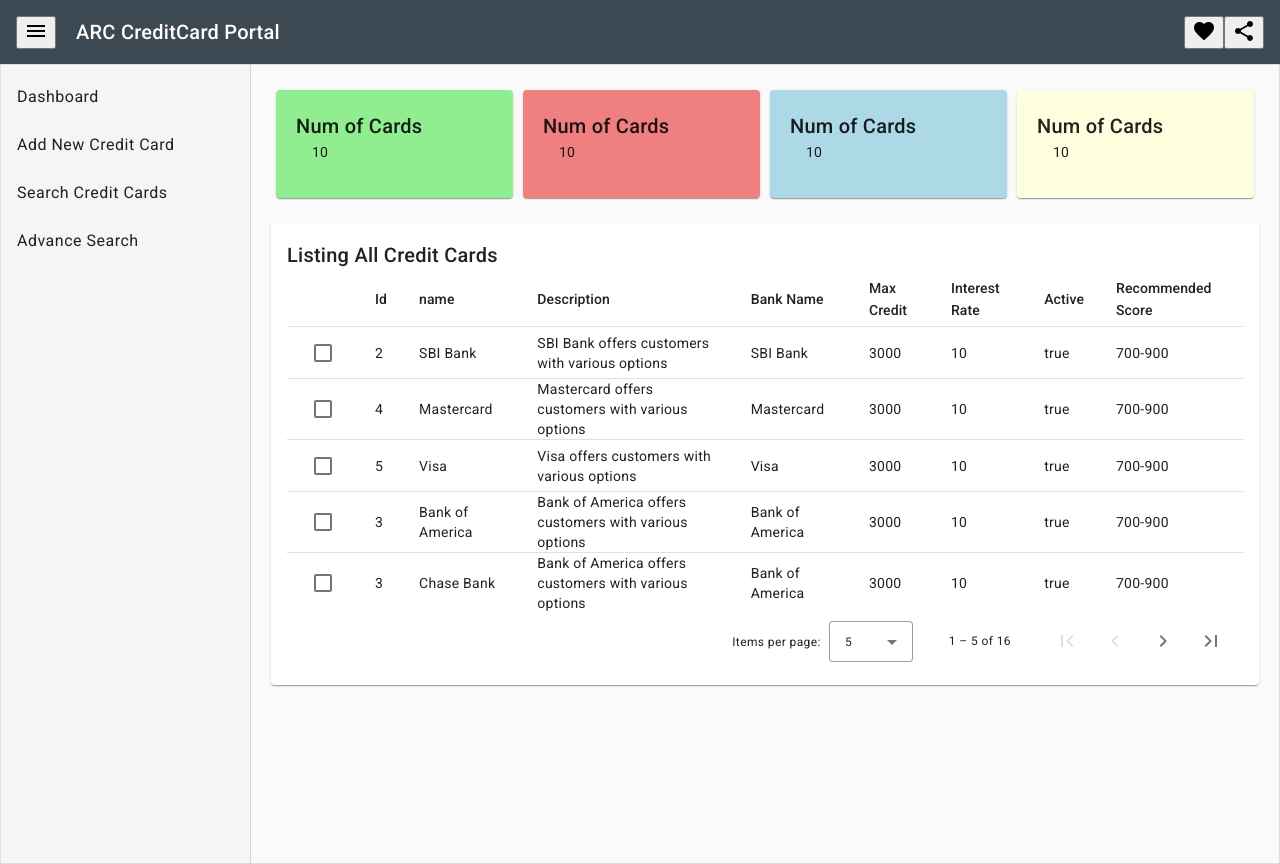
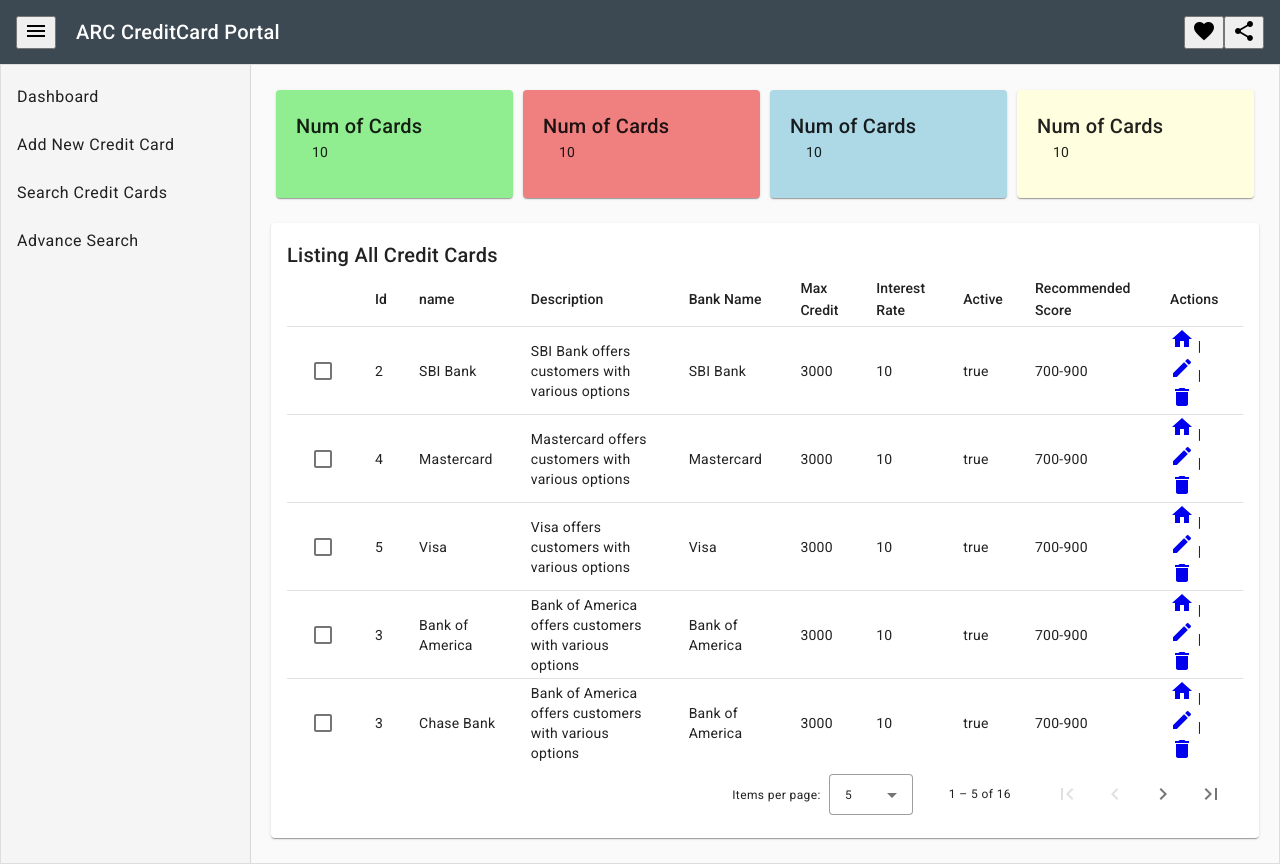
Before and after one commit to 4use2me/angular-16-crud, an Angular app: page /creditcards in a window 1280 px wide. Built offline with nearby package versions, Linux system fonts and the light colour scheme; data requests are answered from the project's data file.

Commit message:
ReadDataByIdWithAPI

```diff
--- a/src/app/app.component.scss
+++ b/src/app/app.component.scss
@@ -18,3 +18,6 @@
     height: 100%;
     width: 250px;
 }
+.mat-card {
+  margin: 20px;
+}
--- a/src/app/creditcards/creditcards.component.html
+++ b/src/app/creditcards/creditcards.component.html
@@ -66,6 +66,20 @@
         <th mat-header-cell *matHeaderCellDef>Recommended Score</th>
         <td mat-cell *matCellDef="let element">{{element.recommendedScore}}</td>
       </ng-container>
+      <ng-container matColumnDef="actions">
+        <th mat-header-cell *matHeaderCellDef>Actions</th>
+        <td mat-cell *matCellDef="let element">
+          <a [routerLink]="['view', element.id]">
+            <mat-icon aria-hidden="false" aria-label="Example home icon" fontIcon="home"></mat-icon>
+          </a> |
+          <a [routerLink]="['edit', element.id]">
+            <mat-icon aria-hidden="false" aria-label="Example home icon" fontIcon="edit"></mat-icon>
+          </a> |
+          <a [routerLink]="['delete', element.id]">
+            <mat-icon aria-hidden="false" aria-label="Example home icon" fontIcon="delete"></mat-icon>
+          </a>
+        </td>
+      </ng-container>
 
       <tr mat-header-row *matHeaderRowDef="displayColumns"></tr>
       <tr mat-row *matRowDef="let row; columns: displayColumns"></tr>
--- a/src/app/creditcards/creditcards.component.ts
+++ b/src/app/creditcards/creditcards.component.ts
@@ -28,7 +28,7 @@
 
   dataSource = new MatTableDataSource(this.creditcards);
 
-  displayColumns = ["select", "id", "name", "description", "bankName", "maxCredit", "interestRate", "active", "recommendedScore"];
+  displayColumns = ["select", "id", "name", "description", "bankName", "maxCredit", "interestRate", "active", "recommendedScore", "actions"];
 
   selection = new SelectionModel(true, []);
 
--- a/src/app/creditcards/creditcards.module.ts
+++ b/src/app/creditcards/creditcards.module.ts
@@ -11,6 +11,7 @@
 import { MatTableModule } from '@angular/material/table';
 import { MatPaginatorModule } from '@angular/material/paginator';
 import { MatCheckboxModule } from '@angular/material/checkbox';
+import { MatIconModule } from '@angular/material/icon';
 
 
 @NgModule({
@@ -27,7 +28,8 @@
     MatCardModule,
     MatTableModule,
     MatPaginatorModule,
-    MatCheckboxModule
+    MatCheckboxModule,
+    MatIconModule
   ]
 })
 export class CreditcardsModule { }
--- a/src/app/creditcards/view/view.component.html
+++ b/src/app/creditcards/view/view.component.html
@@ -1,2 +1,19 @@
-<p>view works!</p>
-Working as expected
+
+<ng-container class="mat-card" *ngIf="creditCardDetails">
+  <mat-card class="example-card">
+    <mat-card-header>
+      <mat-card-title-group>
+        <mat-card-title>{{creditCardDetails.name }}</mat-card-title>
+        <mat-card-subtitle>{{creditCardDetails.bankName }}</mat-card-subtitle>
+      </mat-card-title-group>
+    </mat-card-header>
+    <mat-card-content>
+      <div><strong>CreditCard ID: </strong>{{creditCardDetails.id }}</div>
+      <div><strong>Description</strong>{{creditCardDetails.description }}</div>
+      <div><strong>Max Credit</strong>{{creditCardDetails.maxCredit }} </div>
+      <div><strong>Interest Rate</strong>{{creditCardDetails.interestRate }} </div>
+      <div><strong>Recommended Score</strong>{{creditCardDetails.recommendedScore }} </div>
+      <div><strong>Active:</strong>{{creditCardDetails.active }} </div>
+    </mat-card-content>
+  </mat-card>
+</ng-container>
--- a/src/app/creditcards/view/view.component.ts
+++ b/src/app/creditcards/view/view.component.ts
@@ -1,4 +1,9 @@
 import { Component } from '@angular/core';
+import { MatSnackBar } from '@angular/material/snack-bar';
+import { ActivatedRoute, Route, Router } from '@angular/router';
+import { Subject, takeUntil } from 'rxjs';
+import { CreditCard } from 'src/app/models/credit-card';
+import { CreditcardsService } from 'src/app/services/creditcards.service';
 
 @Component({
   selector: 'app-view',
@@ -7,4 +12,11 @@
 })
 export class ViewComponent {
 
+  creditCardDetails!: CreditCard;
+
+  constructor(private creditCardsService: CreditcardsService) {
+    this.creditCardsService.getCreditCardById(3).subscribe((data: CreditCard) => {
+      this.creditCardDetails = data;
+    })
+  }
 }
```
